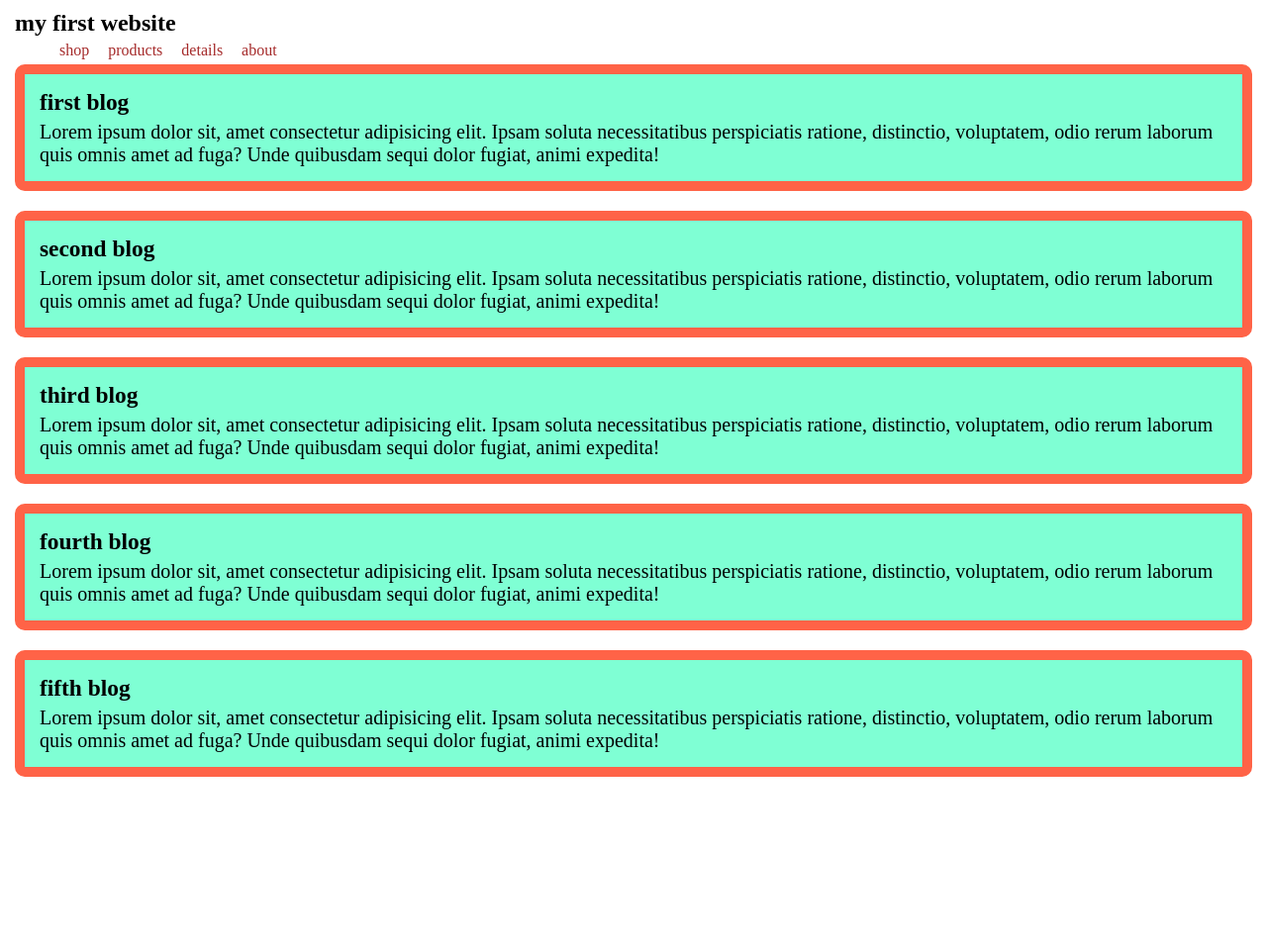
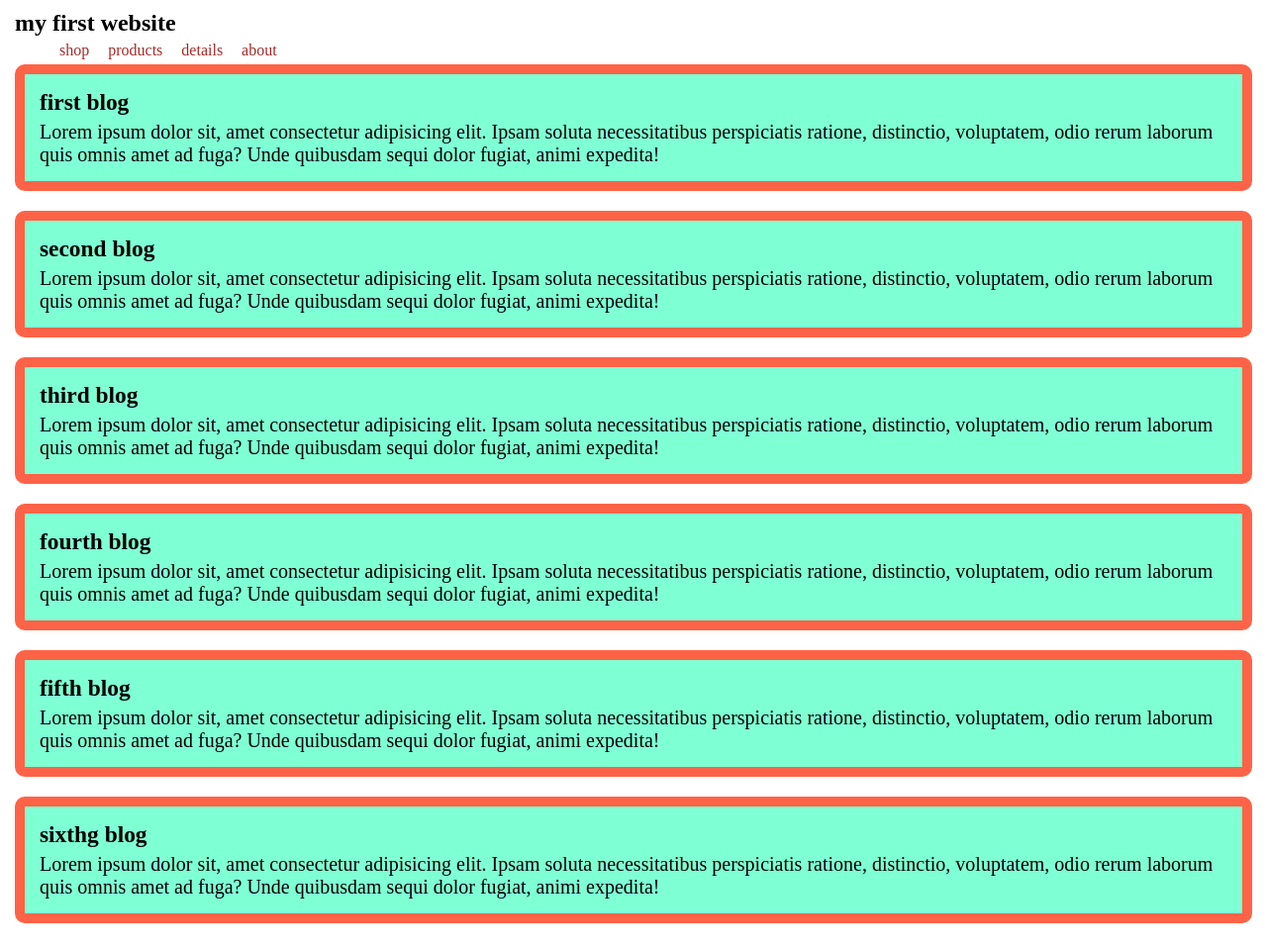
Before and after one commit to Amil199/my-first-git-repo, a plain HTML site: page index.html in a window 1280 px wide. Shown: the whole page at 99% size. Before the commit the page ends 810 px from the top, so only its background shows below. Drawn offline with Linux system fonts and the light colour scheme.

Commit message:
sixth blog push

```diff
--- a/index.html
+++ b/index.html
@@ -34,5 +34,9 @@
         <h3>fifth blog</h3>
         <p>Lorem ipsum dolor sit, amet consectetur adipisicing elit. Ipsam soluta necessitatibus perspiciatis ratione, distinctio, voluptatem, odio rerum laborum quis omnis amet ad fuga? Unde quibusdam sequi dolor fugiat, animi expedita!</p>
     </div>
+      <div>
+        <h3>sixthg blog</h3>
+        <p>Lorem ipsum dolor sit, amet consectetur adipisicing elit. Ipsam soluta necessitatibus perspiciatis ratione, distinctio, voluptatem, odio rerum laborum quis omnis amet ad fuga? Unde quibusdam sequi dolor fugiat, animi expedita!</p>
+    </div>
 </body>
 </html>
```
